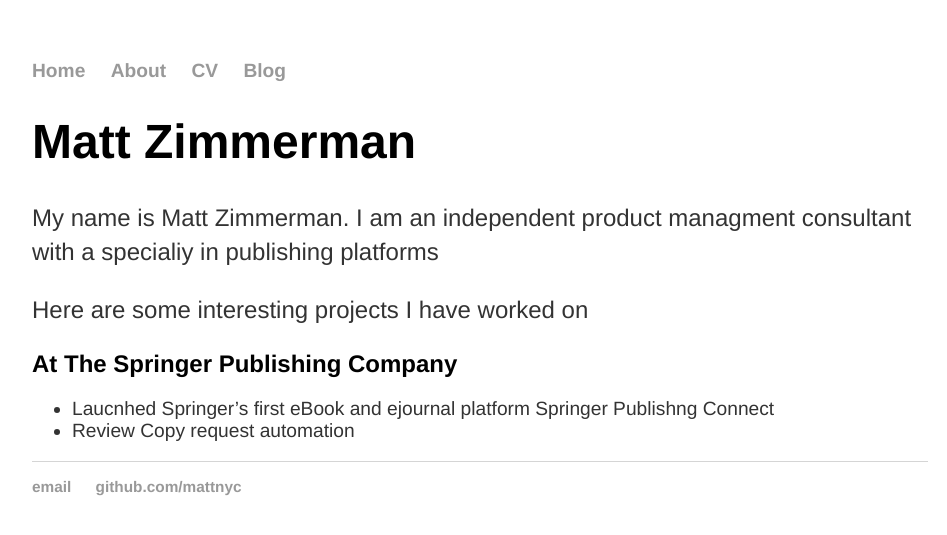
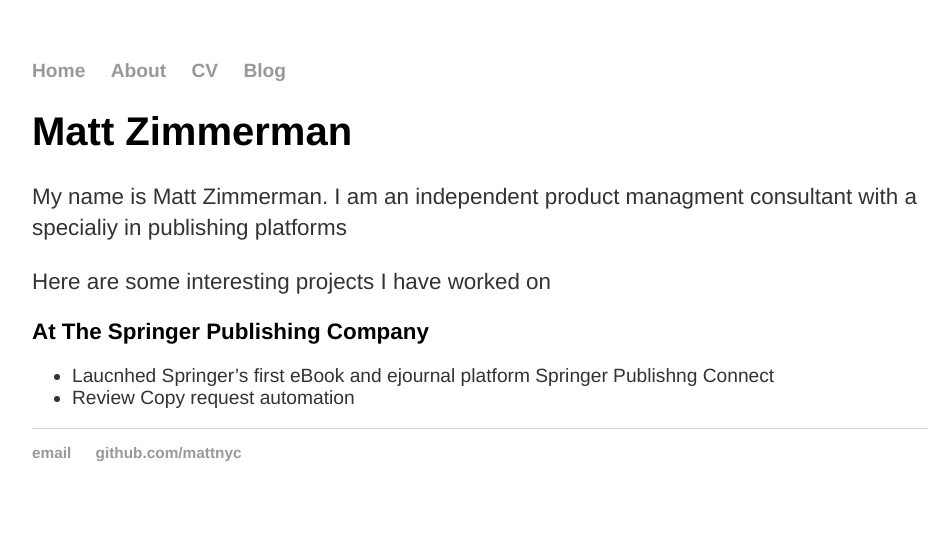
Before and after one commit to mattznyc/mattznyc.github.io, a Jekyll site: the page built from index.md, in a window 1280 px wide. Shown: the top 535 px of the page, without its empty margins (160-1107 px from the left). Built offline with Jekyll 4.4.1, drawn with Linux system fonts in a browser that asks for light colours.

Commit message:
Update main.css

```diff
--- a/css/main.css
+++ b/css/main.css
@@ -20,16 +20,16 @@ a:hover {
     text-decoration: underline;
 }
 h1 {
-    font-size: 3em;
+    font-size: 2.5em;
     font-family:'Helvetica', 'Arial', 'Sans-Serif';
 }
 h2 {
-    font-size: 1.5em;
+    font-size: 1.4em;
     font-family:'Helvetica', 'Arial', 'Sans-Serif';
 }
 p {
     font-family:'Helvetica', 'Arial', 'Sans-Serif';
-    font-size: 1.5em;
+    font-size: 1.4em;
     line-height: 1.4em;
     color: #333;
 }
```
